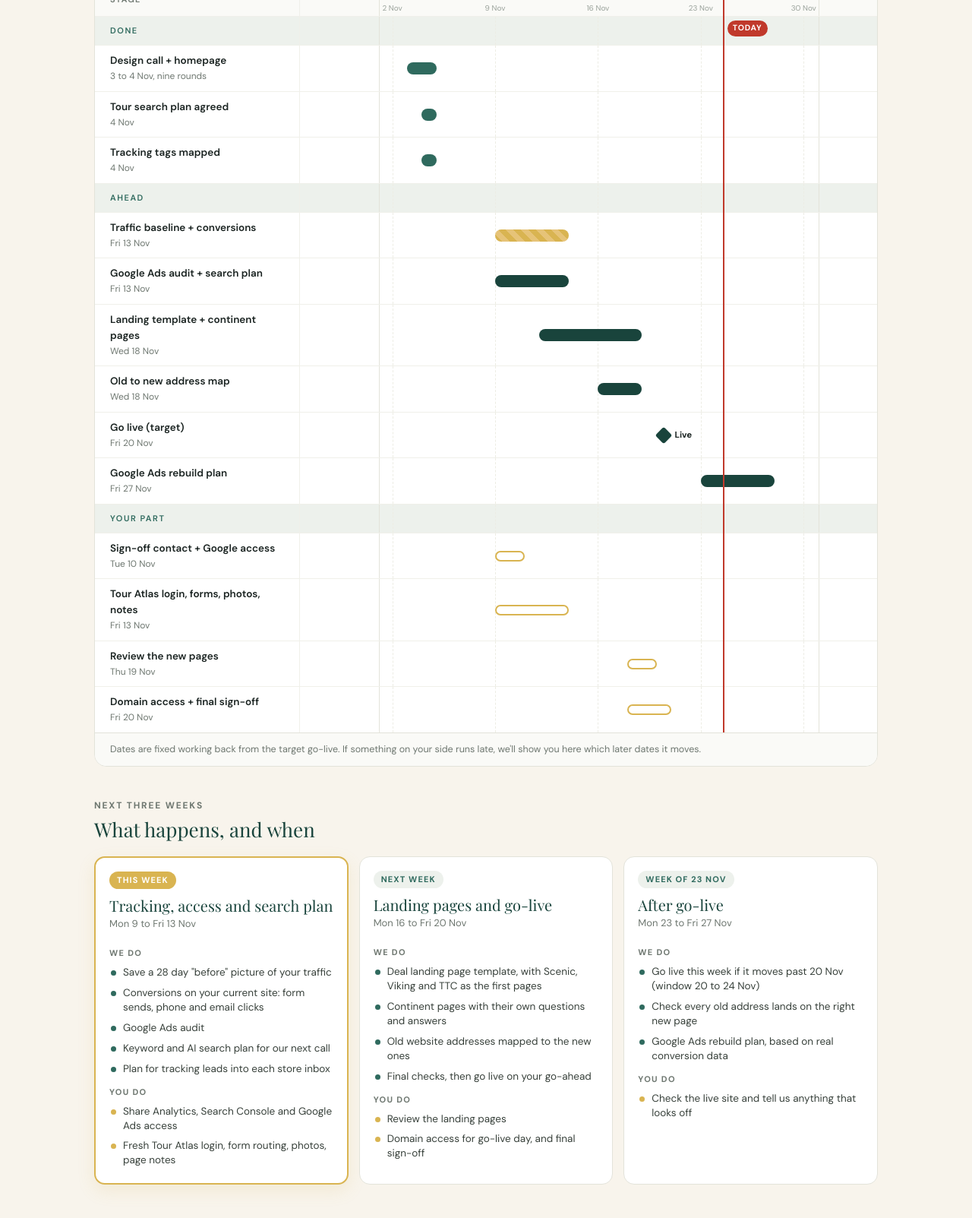
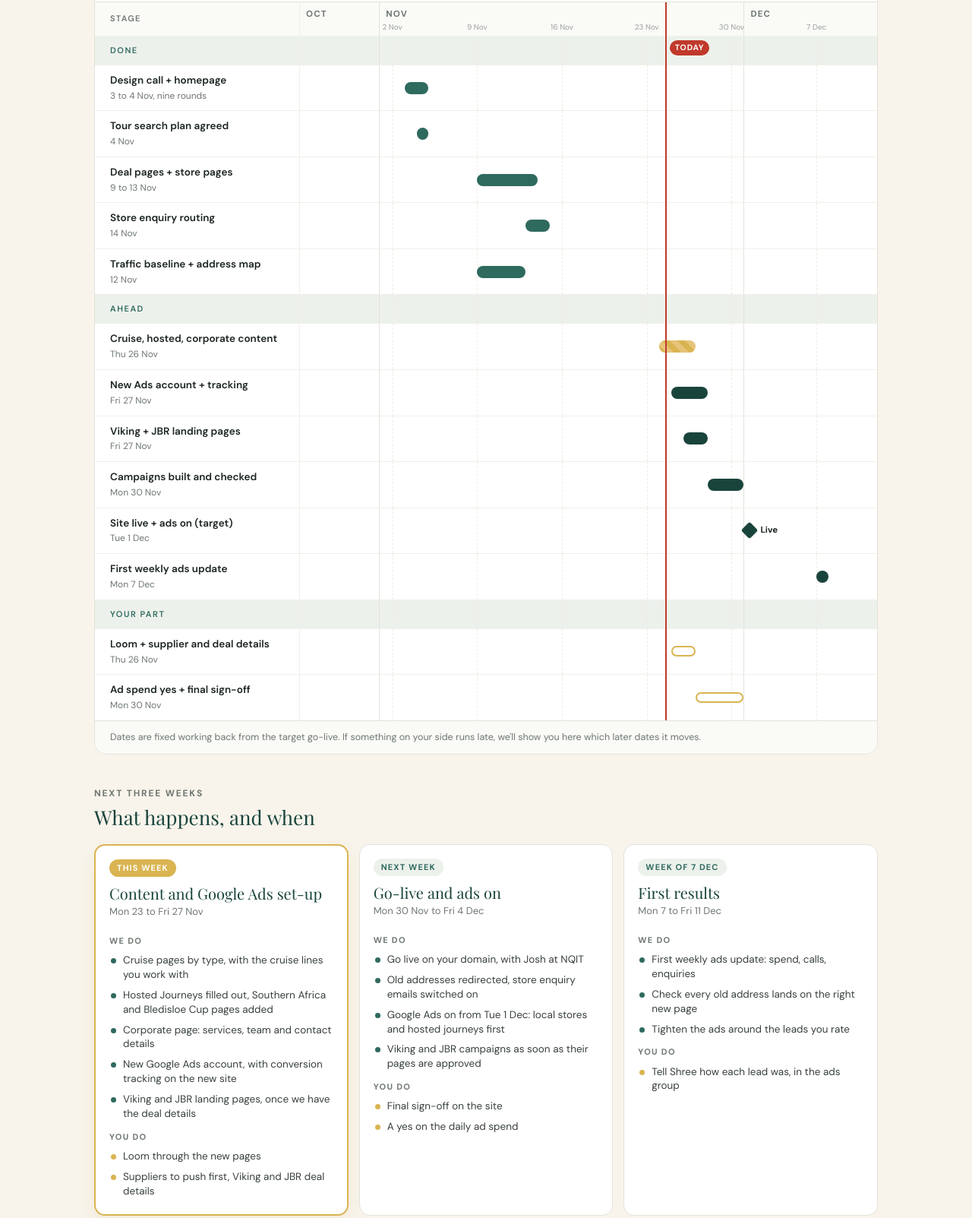
Before and after one commit to cluo-au/clients, a plain HTML site: page gallivanter-travel/index.html in a window 1280 px wide. Shown: the part 698-2301 px from the top of the page at 76% size. Drawn offline with nearby package versions, Linux system fonts and the light colour scheme.

Commit message:
Gallivanter Travel hub: 24 Nov refresh, 1 Dec target, Google Ads track added
Co-Authored-By: Claude Fable 5.2 <noreply@anthropic.com>
Claude-Session: https://claude.ai/code/session_016VJqtSJxJo5qEEJNbX2BzM

```diff
--- a/gallivanter-travel/index.html
+++ b/gallivanter-travel/index.html
@@ -239,18 +239,18 @@ footer a{color:rgba(255,255,255,.85)}footer a:hover{color:#fff}
 
 <div class="hero"><div class="wrap">
   <div class="hero-copy">
-    <p class="eyebrow">Your Cluo hub &middot; New website</p>
-    <h1>Your new website, step by step.</h1>
+    <p class="eyebrow">Your Cluo hub &middot; New website and Google Ads</p>
+    <h1>Your new website and Google Ads, step by step.</h1>
     <div class="rule"></div>
-    <p class="lede">Every date, every task and what we need from you, in one place. The target for going live is <b>Friday 20 November</b>, once everything is signed off. This page is updated every Monday.</p>
+    <p class="lede">Every date, every task and what we need from you, in one place. The target is <b>Tuesday 1 December</b>: the new site live and Google Ads running, once everything is signed off. This page is updated every Monday.</p>
   </div>
 </div></div>
 
 <div class="wrap">
   <div class="stats">
-    <div class="stat launch"><div class="k">Target go-live</div><div class="v">Fri 20 Nov</div><div class="s" id="daysto">&nbsp;</div></div>
-    <div class="stat"><div class="k">Stages done</div><div class="v" id="stagesdone">3 of 9</div><div class="s">Homepage, tour search plan, tracking check</div></div>
-    <div class="stat"><div class="k">This week</div><div class="v">Tracking</div><div class="s">Access, conversions, search strategy</div></div>
+    <div class="stat launch"><div class="k">Target go-live</div><div class="v">Tue 1 Dec</div><div class="s" id="daysto">&nbsp;</div></div>
+    <div class="stat"><div class="k">Stages done</div><div class="v" id="stagesdone">7 of 13</div><div class="s">Homepage, store pages, forms, access, address map</div></div>
+    <div class="stat"><div class="k">This week</div><div class="v">Content</div><div class="s">Cruise and hosted journey pages, Ads set-up</div></div>
     <div class="stat you"><div class="k">Waiting on you</div><div class="v" id="youcount">&nbsp;</div><div class="s"><a href="#need" style="text-decoration:underline">See the list</a></div></div>
   </div>
 
@@ -277,45 +277,45 @@ footer a{color:rgba(255,255,255,.85)}footer a:hover{color:#fff}
     <div class="weeks">
       <div class="wk now">
         <span class="wtag">This week</span>
-        <h3>Tracking, access and search plan</h3>
-        <p class="wd">Mon 9 to Fri 13 Nov</p>
+        <h3>Content and Google Ads set-up</h3>
+        <p class="wd">Mon 23 to Fri 27 Nov</p>
         <div class="sub">We do</div>
         <ul>
-          <li>Save a 28 day "before" picture of your traffic</li>
-          <li>Conversions on your current site: form sends, phone and email clicks</li>
-          <li>Google Ads audit</li>
-          <li>Keyword and AI search plan for our next call</li>
-          <li>Plan for tracking leads into each store inbox</li>
+          <li>Cruise pages by type, with the cruise lines you work with</li>
+          <li>Hosted Journeys filled out, Southern Africa and Bledisloe Cup pages added</li>
+          <li>Corporate page: services, team and contact details</li>
+          <li>New Google Ads account, with conversion tracking on the new site</li>
+          <li>Viking and JBR landing pages, once we have the deal details</li>
         </ul>
         <div class="sub">You do</div>
-        <ul class="last"><li class="y">Share Analytics, Search Console and Google Ads access</li><li class="y">Fresh Tour Atlas login, form routing, photos, page notes</li></ul>
+        <ul class="last"><li class="y">Loom through the new pages</li><li class="y">Suppliers to push first, Viking and JBR deal details</li></ul>
       </div>
       <div class="wk">
         <span class="wtag">Next week</span>
-        <h3>Landing pages and go-live</h3>
-        <p class="wd">Mon 16 to Fri 20 Nov</p>
+        <h3>Go-live and ads on</h3>
+        <p class="wd">Mon 30 Nov to Fri 4 Dec</p>
         <div class="sub">We do</div>
         <ul>
-          <li>Deal landing page template, with Scenic, Viking and TTC as the first pages</li>
-          <li>Continent pages with their own questions and answers</li>
-          <li>Old website addresses mapped to the new ones</li>
-          <li>Final checks, then go live on your go-ahead</li>
+          <li>Go live on your domain, with Josh at NQIT</li>
+          <li>Old addresses redirected, store enquiry emails switched on</li>
+          <li>Google Ads on from Tue 1 Dec: local stores and hosted journeys first</li>
+          <li>Viking and JBR campaigns as soon as their pages are approved</li>
         </ul>
         <div class="sub">You do</div>
-        <ul class="last"><li class="y">Review the landing pages</li><li class="y">Domain access for go-live day, and final sign-off</li></ul>
+        <ul class="last"><li class="y">Final sign-off on the site</li><li class="y">A yes on the daily ad spend</li></ul>
       </div>
       <div class="wk">
-        <span class="wtag">Week of 23 Nov</span>
-        <h3>After go-live</h3>
-        <p class="wd">Mon 23 to Fri 27 Nov</p>
+        <span class="wtag">Week of 7 Dec</span>
+        <h3>First results</h3>
+        <p class="wd">Mon 7 to Fri 11 Dec</p>
         <div class="sub">We do</div>
         <ul>
-          <li>Go live this week if it moves past 20 Nov (window 20 to 24 Nov)</li>
+          <li>First weekly ads update: spend, calls, enquiries</li>
           <li>Check every old address lands on the right new page</li>
-          <li>Google Ads rebuild plan, based on real conversion data</li>
+          <li>Tighten the ads around the leads you rate</li>
         </ul>
         <div class="sub">You do</div>
-        <ul class="last"><li class="y">Check the live site and tell us anything that looks off</li></ul>
+        <ul class="last"><li class="y">Tell Shree how each lead was, in the ads group</li></ul>
       </div>
     </div>
   </section>
@@ -326,21 +326,20 @@ footer a{color:rgba(255,255,255,.85)}footer a:hover{color:#fff}
     <div class="two">
       <div class="panel">
         <ol class="need">
-          <li><span><b>Who signs off while Liam is away.</b> Liam, or Kayla on his behalf. By Tue 10 Nov.</span></li>
-          <li><span><b>Share Google Analytics and Search Console access</b> with google@cluo.au. We need it to save the "before" picture of your traffic. By Tue 10 Nov.</span></li>
-          <li><span><b>Share Google Ads access</b> with google@cluo.au. By Tue 10 Nov.</span></li>
-          <li><span><b>A fresh Tour Atlas adviser login for us</b>, and a new password on the current one. The current login was shared in our group chat. By Fri 13 Nov.</span></li>
-          <li><span><b>Where each store's enquiries go.</b> Your Jotform routing or the store email list, so we reuse it. By Fri 13 Nov.</span></li>
-          <li><span><b>Real photos</b> for the tagged placeholders: Africa, Egypt, Uluru, the Mekong blog tile and The Gap store. By Fri 13 Nov.</span></li>
-          <li><span><b>Page by page notes on the rest of the site.</b> Kayla can send these while Liam is travelling. By Fri 13 Nov.</span></li>
-          <li><span><b>Review the landing pages and continent pages.</b> By Thu 19 Nov.</span></li>
-          <li><span><b>Domain access for go-live day</b> (whoever holds the registrar login, or be on hand to change the setting with us). By Wed 18 Nov.</span></li>
-          <li><span><b>Final sign-off</b> before we go live. Fri 20 Nov.</span></li>
+          <li><span><b>Loom through the new pages.</b> Cruises, Hosted Journeys and Corporate. We'll message when they're ready. By Thu 26 Nov.</span></li>
+          <li><span><b>Which suppliers to push first in the ads.</b> By Thu 26 Nov.</span></li>
+          <li><span><b>JBR and Viking deal details</b>: the offer, dates, price and anything the package asks us to show. By Thu 26 Nov.</span></li>
+          <li><span><b>Virtuoso and Tour Atlas on the site.</b> What you'd like visitors to do: browse live itineraries, or enquire from each cruise page. By Fri 27 Nov.</span></li>
+          <li><span><b>Add Lisa</b> to the Gallivanter - Google Ads group.</span></li>
+          <li><span><b>A daily ad spend you're comfortable with</b> for December and January. By Mon 30 Nov.</span></li>
+          <li><span><b>Does 1300 804 321 ring the Mackay store for a Mackay caller?</b> Or a direct Mackay number for the ads. By Mon 30 Nov.</span></li>
+          <li><span><b>Real photos</b> for the tagged placeholders, in a SharePoint or Google Drive folder link. By Mon 30 Nov.</span></li>
+          <li><span><b>Final sign-off</b> before we go live. Mon 30 Nov.</span></li>
         </ol>
       </div>
       <div class="side">
         <p class="sidehead">How we'll work</p>
-        <p>Claude, our AI project manager, runs your project day to day with Karl. Message on WhatsApp any time and it gets picked up.</p>
+        <p>Cleo, our AI operations manager, runs your project day to day with Karl and Shree. Message on WhatsApp any time and it gets picked up.</p>
         <div class="item"><div class="it">Every Monday</div><div class="ib">A short update in WhatsApp: done, next, waiting on. This page is refreshed the same day.</div></div>
         <div class="item"><div class="it">One question list</div><div class="ib">No drip of questions. This list is everything we need, with a date on each.</div></div>
         <div class="item"><div class="it">Nothing guessed</div><div class="ib">Anything we're not sure of stays off the site until you confirm it. Copy comes from your own website, never from our notes.</div></div>
@@ -421,7 +420,7 @@ footer a{color:rgba(255,255,255,.85)}footer a:hover{color:#fff}
 
 <footer>
   <div class="wrap">
-    <span>Gallivanter Travel &middot; Managed by Cluo &middot; <span id="upd">Updated Sat 7 Nov 2026</span></span>
+    <span>Gallivanter Travel &middot; Managed by Cluo &middot; <span id="upd">Updated Tue 24 Nov 2026</span></span>
     <span><a href="mailto:karl@cluo.au">karl@cluo.au</a> &nbsp;&middot;&nbsp; <a href="https://cluo.au" target="_blank" rel="noopener">cluo.au</a></span>
   </div>
 </footer>
@@ -429,65 +428,70 @@ footer a{color:rgba(255,255,255,.85)}footer a:hover{color:#fff}
 
 <script>
 /* ---------- Timeline data: edit here each Monday ---------- */
-var START='2026-10-26', END='2026-12-04';
+var START='2026-10-26', END='2026-12-11';
 var ROWS=[
  {sec:'Done'},
  {l:'Design call + homepage',d:'3 to 4 Nov, nine rounds',s:'2026-11-03',e:'2026-11-04',t:'done'},
  {l:'Tour search plan agreed',d:'4 Nov',s:'2026-11-04',e:'2026-11-04',t:'done'},
- {l:'Tracking tags mapped',d:'4 Nov',s:'2026-11-04',e:'2026-11-04',t:'done'},
+ {l:'Deal pages + store pages',d:'9 to 13 Nov',s:'2026-11-09',e:'2026-11-13',t:'done'},
+ {l:'Store enquiry routing',d:'14 Nov',s:'2026-11-13',e:'2026-11-14',t:'done'},
+ {l:'Traffic baseline + address map',d:'12 Nov',s:'2026-11-09',e:'2026-11-12',t:'done'},
  {sec:'Ahead'},
- {l:'Traffic baseline + conversions',d:'Fri 13 Nov',s:'2026-11-09',e:'2026-11-13',t:'doing'},
- {l:'Google Ads audit + search plan',d:'Fri 13 Nov',s:'2026-11-09',e:'2026-11-13',t:'todo'},
- {l:'Landing template + continent pages',d:'Wed 18 Nov',s:'2026-11-12',e:'2026-11-18',t:'todo'},
- {l:'Old to new address map',d:'Wed 18 Nov',s:'2026-11-16',e:'2026-11-18',t:'todo'},
- {l:'Go live (target)',d:'Fri 20 Nov',m:'2026-11-20',c:'forest',bl:'Live'},
- {l:'Google Ads rebuild plan',d:'Fri 27 Nov',s:'2026-11-23',e:'2026-11-27',t:'todo'},
+ {l:'Cruise, hosted, corporate content',d:'Thu 26 Nov',s:'2026-11-24',e:'2026-11-26',t:'doing'},
+ {l:'New Ads account + tracking',d:'Fri 27 Nov',s:'2026-11-25',e:'2026-11-27',t:'todo'},
+ {l:'Viking + JBR landing pages',d:'Fri 27 Nov',s:'2026-11-26',e:'2026-11-27',t:'todo'},
+ {l:'Campaigns built and checked',d:'Mon 30 Nov',s:'2026-11-28',e:'2026-11-30',t:'todo'},
+ {l:'Site live + ads on (target)',d:'Tue 1 Dec',m:'2026-12-01',c:'forest',bl:'Live'},
+ {l:'First weekly ads update',d:'Mon 7 Dec',s:'2026-12-07',e:'2026-12-07',t:'todo'},
  {sec:'Your part'},
- {l:'Sign-off contact + Google access',d:'Tue 10 Nov',s:'2026-11-09',e:'2026-11-10',t:'you'},
- {l:'Tour Atlas login, forms, photos, notes',d:'Fri 13 Nov',s:'2026-11-09',e:'2026-11-13',t:'you'},
- {l:'Review the new pages',d:'Thu 19 Nov',s:'2026-11-18',e:'2026-11-19',t:'you'},
- {l:'Domain access + final sign-off',d:'Fri 20 Nov',s:'2026-11-18',e:'2026-11-20',t:'you'}
+ {l:'Loom + supplier and deal details',d:'Thu 26 Nov',s:'2026-11-25',e:'2026-11-26',t:'you'},
+ {l:'Ad spend yes + final sign-off',d:'Mon 30 Nov',s:'2026-11-27',e:'2026-11-30',t:'you'}
 ];
 
 /* ---------- Task list data ---------- */
 var GROUPS=[
- {h:'Week of 9 Nov',sub:'Tracking, access and search plan · due Fri 13 Nov',items:[
-  ['you','todo','Who signs off while Liam is away','Liam or Kayla','Tue 10 Nov'],
-  ['you','todo','Share Analytics and Search Console access','With google@cluo.au','Tue 10 Nov'],
-  ['you','todo','Share Google Ads access','With google@cluo.au','Tue 10 Nov'],
-  ['cluo','todo','Save a 28 day "before" picture of your traffic','Sessions by source and top pages, before the new site goes live','Fri 13 Nov'],
-  ['cluo','todo','Conversions on your current site','Form sends, phone and email clicks, and a check that the Meta pixel fires','Fri 13 Nov'],
-  ['cluo','todo','Google Ads audit','What is spending on what, searches that do not suit you, conversion setup','Fri 13 Nov'],
-  ['cluo','todo','Keyword and AI search plan','Search terms across your six store towns and your live deals, for our next call','Tue 10 Nov'],
-  ['cluo','todo','Plan for tracking leads into each store inbox','Reusing the routing you built','Thu 12 Nov'],
-  ['you','todo','Fresh Tour Atlas adviser login, new password on the current one','','Fri 13 Nov'],
-  ['you','todo','Where each store\'s enquiries go','Your Jotform routing or the store email list','Fri 13 Nov'],
-  ['you','todo','Real photos for the tagged placeholders','Africa, Egypt, Uluru, Mekong blog tile, The Gap store','Fri 13 Nov'],
-  ['you','todo','Page by page notes on the rest of the site','Kayla can send these while Liam is travelling','Fri 13 Nov']
+ {h:'Week of 23 Nov',sub:'Content and Google Ads set-up · due Fri 27 Nov',items:[
+  ['cluo','todo','Cruise pages by type','River, ocean, expedition and luxury, each with the cruise lines you sent','Wed 25 Nov'],
+  ['cluo','todo','Hosted Journeys filled out','Benefits, questions and answers, Southern Africa 2028 and Bledisloe Cup 2027 pages, all from your current site','Wed 25 Nov'],
+  ['cluo','todo','Corporate page','Services, corporate team and contact details from your current site','Wed 25 Nov'],
+  ['you','todo','Loom through the new pages','','Thu 26 Nov'],
+  ['you','todo','Which suppliers to push first in the ads','','Thu 26 Nov'],
+  ['you','todo','JBR and Viking deal details','Offer, dates, price, anything the package asks us to show','Thu 26 Nov'],
+  ['cluo','todo','Find out why the old Google Ads account was cancelled','It stopped on 13 Nov','Wed 25 Nov'],
+  ['cluo','todo','New Google Ads account','Set up clean, with the new advertiser offer applied if one is available','Wed 25 Nov'],
+  ['cluo','todo','Conversion tracking on the new site','Enquiry forms with the store picked, phone clicks and email clicks','Fri 27 Nov'],
+  ['cluo','todo','Viking and JBR landing pages','Built once we have the deal details','Fri 27 Nov'],
+  ['you','todo','Virtuoso and Tour Atlas: what visitors should be able to do','Browse live itineraries, or enquire from each cruise page','Fri 27 Nov'],
+  ['you','todo','Add Lisa to the Gallivanter - Google Ads group','','Fri 27 Nov']
  ]},
- {h:'Week of 16 Nov',sub:'Landing pages and go-live · due Fri 20 Nov',items:[
-  ['cluo','todo','Deal landing page template','Own copy, a pre-filtered tour search link, own questions and answers. Scenic, Viking and TTC first','Wed 18 Nov'],
-  ['cluo','todo','Continent pages with their own questions and answers','','Wed 18 Nov'],
-  ['cluo','todo','Old website addresses mapped to the new ones','Anything with traffic keeps its address','Wed 18 Nov'],
-  ['cluo','todo','Store listings research for the six stores','Where each store should be listed and how to submit','Fri 20 Nov'],
-  ['you','todo','Domain access for go-live day','Registrar login, or be on hand to change the setting with us','Wed 18 Nov'],
-  ['you','todo','Review the landing pages and continent pages','','Thu 19 Nov'],
-  ['you','todo','Final sign-off','','Fri 20 Nov'],
-  ['cluo','todo','Go live (target)','Publish, point the domain at the new site, redirects on, sitemap sent to Google, tracking carried over. Window 20 to 24 Nov','Fri 20 Nov']
+ {h:'Week of 30 Nov',sub:'Go-live and ads on · target Tue 1 Dec',items:[
+  ['cluo','todo','Campaigns built and double-checked','Local stores, hosted journeys, Viking, JBR, river and luxury cruising','Mon 30 Nov'],
+  ['you','todo','A daily ad spend you are comfortable with','For December and January','Mon 30 Nov'],
+  ['you','todo','Mackay phone number for the ads','Whether 1300 804 321 reaches the Mackay store for a Mackay caller','Mon 30 Nov'],
+  ['you','todo','Real photos for the tagged placeholders','A SharePoint or Google Drive folder link','Mon 30 Nov'],
+  ['you','todo','Final sign-off','','Mon 30 Nov'],
+  ['cluo','todo','Go live on your domain','With Josh at NQIT: domain pointed at the new site, redirects on, store enquiry emails on, sitemap sent to Google','Tue 1 Dec'],
+  ['cluo','todo','Google Ads on','Local stores and hosted journeys first, Viking and JBR when their pages are approved','Tue 1 Dec']
  ]},
- {h:'Week of 23 Nov',sub:'After go-live · due Fri 27 Nov',items:[
-  ['cluo','todo','Check every old address lands on the right new page','','Tue 24 Nov'],
-  ['cluo','todo','Google Ads rebuild plan','Built on real conversion data, plan only for now','Fri 27 Nov'],
-  ['you','todo','Check the live site','Tell us anything that looks off','Fri 27 Nov']
+ {h:'Week of 7 Dec',sub:'First results',items:[
+  ['cluo','todo','First weekly ads update','Spend, calls, enquiries and the searches we cut','Mon 7 Dec'],
+  ['cluo','todo','Check every old address lands on the right new page','','Tue 8 Dec'],
+  ['you','todo','Tell Shree how each lead was','In the Gallivanter - Google Ads group','Fri 11 Dec']
  ]},
  {h:'Done so far',sub:'October and November',items:[
+  ['cluo','done','Google Ads plan for 1 December','Campaigns, search terms and ad wording from the 24 Nov call','24 Nov'],
+  ['cluo','done','Google Ads group set up','Gallivanter - Google Ads, with Shree for lead quality','24 Nov'],
+  ['you','done','Cruise lines by type sent','River, ocean, expedition and luxury','21 Nov'],
+  ['you','done','Virtuoso details sent','','16 Nov'],
+  ['cluo','done','Store enquiries routed','Each enquiry is tagged to the store picked. Emails switch on at go-live','14 Nov'],
+  ['you','done','Store inboxes and photos album sent','','13 Nov'],
+  ['cluo','done','Six store pages and Jewels of Europe added','From your current site','13 Nov'],
+  ['cluo','done','Traffic "before" picture saved, old addresses mapped to new','','12 Nov'],
+  ['you','done','Analytics, Search Console and Google Ads access shared','','9 Nov'],
+  ['cluo','done','Deal page template, Mekong and Oberammergau pages','','9 Nov'],
   ['cluo','done','Nine homepage rounds, each published for you to see','Hero, deals, categories, continents, stores, reviews, team, memberships','4 Nov'],
   ['cluo','done','Real content only','Your own Google reviews, store team photos, membership logos and about us wording from your site','4 Nov'],
   ['cluo','done','Tour search plan agreed','Your TravelCMS search for most suppliers. Viking gets a landing page and a link out','4 Nov'],
-  ['you','done','Viking checked with their team','Brand Selection will not be switched on','4 Nov'],
-  ['you','done','Tour Atlas access shared so we can read your supplier list','','4 Nov'],
-  ['cluo','done','Tracking tags found and mapped on your current site','Analytics, Tag Manager, Google Ads and the Meta pixel are already there. We need your access to read them','4 Nov'],
-  ['cluo','done','Tour search options written up','Four ways to add multi-supplier tour search','4 Nov'],
   ['you','done','Homepage mockup and hero video v3 sent','','3 Nov'],
   ['cluo','done','Design call, homepage built from it','Where the call and your mockup differed, the call won','3 Nov'],
   ['you','done','WordPress access shared','','29 Oct'],
@@ -506,12 +510,12 @@ function pctEnd(s){return frac(new Date(D(s).getTime()+864e5))*100;}
 function pctMid(s){return frac(new Date(D(s).getTime()+432e5))*100;}
 var g=document.getElementById('gantt'),h='';
 var months=[['Oct','2026-10-26'],['Nov','2026-11-01'],['Dec','2026-12-01']];
-var mons=['2026-11-02','2026-11-09','2026-11-16','2026-11-23','2026-11-30'];
+var mons=['2026-11-02','2026-11-09','2026-11-16','2026-11-23','2026-11-30','2026-12-07'];
 var grid='';for(var i=1;i<months.length;i++)grid+='<div class="gline" style="left:'+pct(months[i][1])+'%;border-left-style:solid;border-color:#E3E3DA"></div>';
 mons.forEach(function(m){grid+='<div class="gline" style="left:'+pct(m)+'%"></div>';});
 h+='<div class="grow ghead"><div class="glab">Stage</div><div class="gtrack">';
 months.forEach(function(m,i){var l=i==0?0:pct(m[1]);var r=i<months.length-1?pct(months[i+1][1]):100;h+='<div class="mlab" style="left:'+l+'%;width:'+(r-l)+'%;'+(i==0?'border-left:0':'')+'">'+m[0]+'</div>';});
-mons.forEach(function(m){h+='<div class="wlab" style="left:'+pct(m)+'%">'+(+m.slice(8))+' '+'Nov'+'</div>';});
+mons.forEach(function(m){h+='<div class="wlab" style="left:'+pct(m)+'%">'+(+m.slice(8))+' '+(m.slice(5,7)=='12'?'Dec':'Nov')+'</div>';});
 h+='</div></div>';
 ROWS.forEach(function(r){
  if(r.sec){h+='<div class="grow gsec"><div class="glab">'+r.sec+'</div><div class="gtrack">'+grid+'</div></div>';return;}
@@ -535,7 +539,7 @@ function scrollToday(){if(sc.scrollWidth<=sc.clientWidth+4)return;var lw=g.query
 scrollToday();
 
 /* ---------- Stats ---------- */
-var launch=D('2026-11-20'),dl=Math.round((launch-now)/864e5);
+var launch=D('2026-12-01'),dl=Math.round((launch-now)/864e5);
 document.getElementById('daysto').textContent=dl>1?dl+' days to go':dl==1?'Tomorrow':dl==0?'Today':'Live';
 
 /* ---------- Render tasks ---------- */
```
